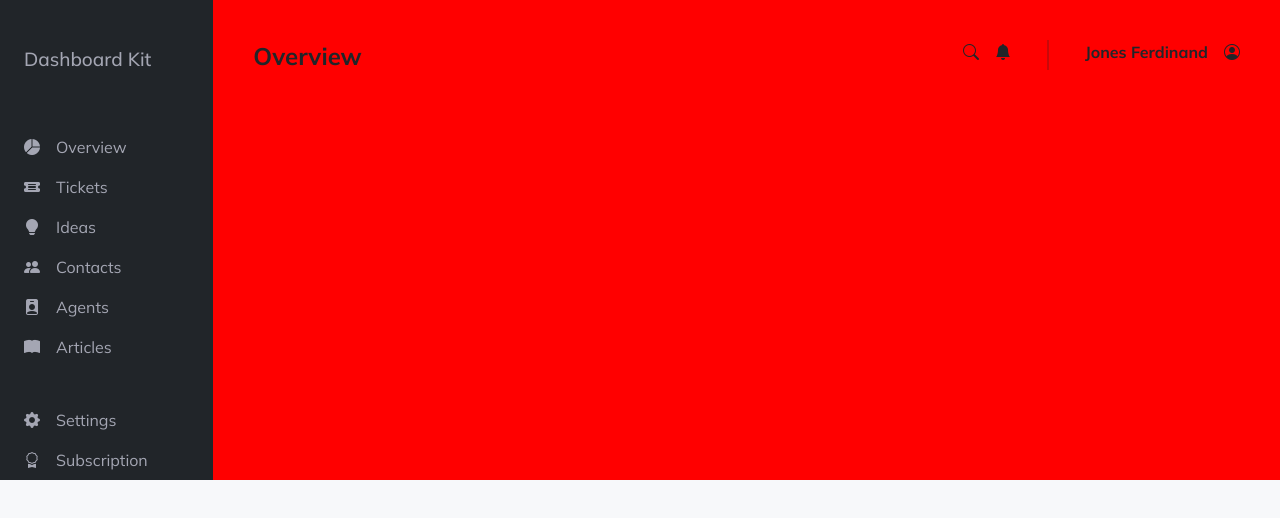
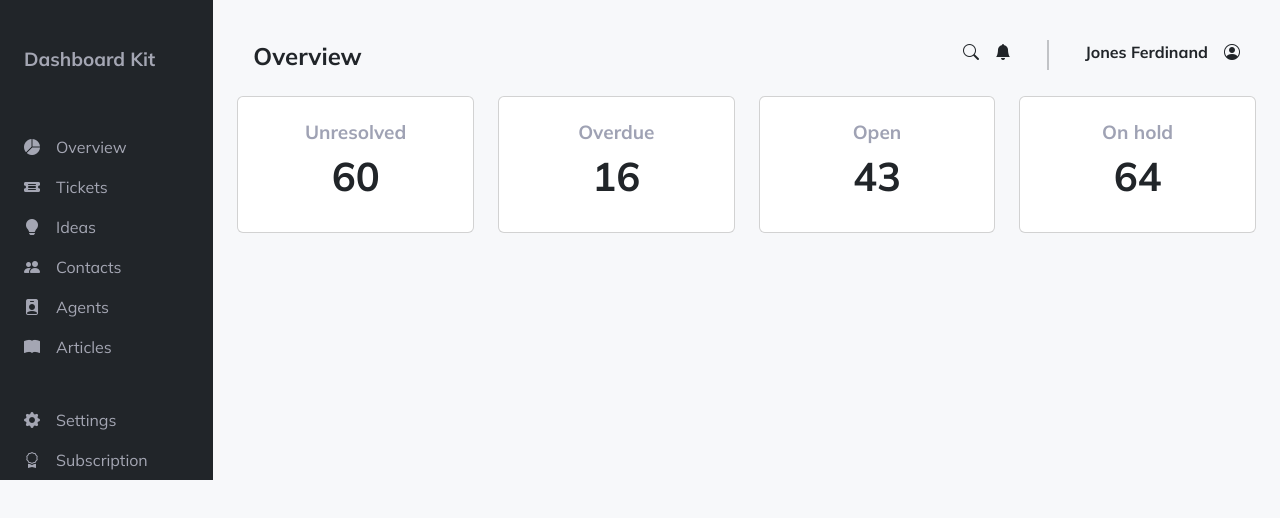
Before and after one commit to rochmarq/INM350SAA-RochelleMarquez-Bootstrap, a website: page public/index.html in a window 1280 px wide. Drawn offline with nearby package versions, Linux system fonts and the light colour scheme.

Commit message:
cards done

```diff
--- a/public/assets/css/styles.css
+++ b/public/assets/css/styles.css
@@ -2,6 +2,10 @@
 
 .grey {
     color: #A4A6B3;
+}
+
+.l-grey {
+    color: #9FA2B4;
 }
 
 body {
@@ -9,8 +13,8 @@ body {
     background-color: #f7f8fa;
 }
 
-main {
-    background-color: red;
+#overview {
+    /* background-color: red; */
 }
 
 #divider {
@@ -24,8 +28,14 @@ h2 {
     font-weight: bold
 }
 
+h3 {
+    font-size: 40px;
+    font-weight: bold;
+}
+
 h4 {
     font-size: 19px;
+    font-weight: bold;
 }
 
 #profile-name {
--- a/public/index.html
+++ b/public/index.html
@@ -68,14 +68,40 @@
                             <i class="bi bi-person-circle"></i>
                         </section>
                     </section>
+                    <!-- overview cards -->
+                    <section id="overview" class="row d-flex justify-content-between align-items-center">
+                        <section class="col-sm-6 col-lg-3">
+                            <section class="card text-center border-1 p-4">
+                                <h4 class="l-grey">Unresolved</h4>
+                                <h3>60</h3>
+                            </section>
+                        </section>
+                        <section class="col-sm-6 col-lg-3">
+                            <section class="card text-center border-1 p-4">
+                                <h4 class="l-grey">Overdue</h4>
+                                <h3>16</h3>
+                            </section>
+                        </section>
+                        <section class="col-sm-6 col-lg-3">
+                            <section class="card text-center border-1 p-4">
+                                <h4 class="l-grey">Open</h4>
+                                <h3>43</h3>
+                            </section>
+                        </section>
+                        <section class="col-sm-6 col-lg-3">
+                            <section class="card text-center border-1 p-4">
+                                <h4 class="l-grey">On hold</h4>
+                                <h3>64</h3>
+                            </section>
+                        </section>
+                    </section>
+                    <!-- trends container -->
+
+                    <!-- unresolved tickets container -->
+
+                    <!-- tasks container -->
+
                 </main>
-                <!-- overview cards -->
-
-                <!-- trends container -->
-
-                <!-- unresolved tickets container -->
-
-                <!-- tasks container -->
             </section>
         </section>
         <script src="/assets/js/main.js"></script>
```
